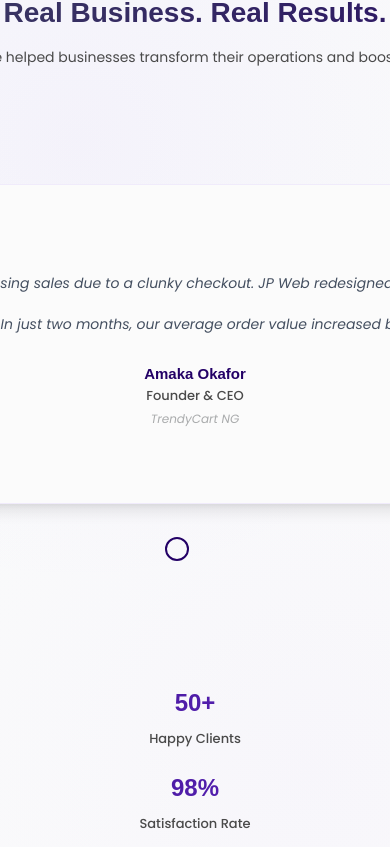
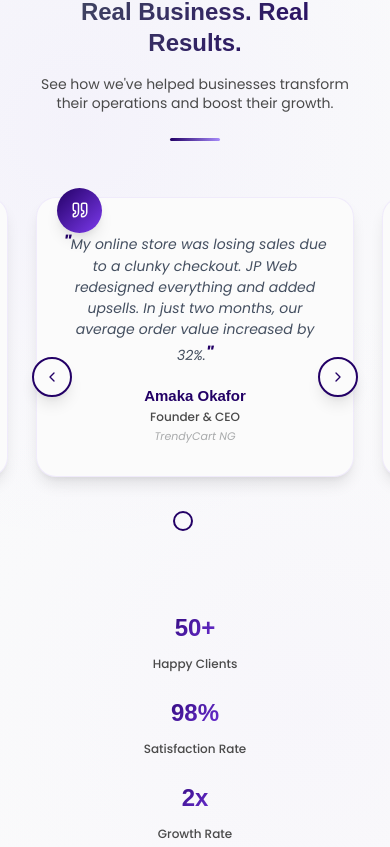
Before and after one commit to JosephWagio/jpweb, a React (Vite) app: page / in a window 390 px wide. Shown: the part 7357-8204 px from the top of the page. Built offline with nearby package versions, Linux system fonts and the light colour scheme.

Commit message:
testimonial edit

```diff
--- a/src/Components/Header/Header.css
+++ b/src/Components/Header/Header.css
@@ -125,6 +125,7 @@
     box-shadow: var(--shadow-medium);
     transition: var(--transition-smooth);
     animation: fadeInUp 0.8s ease-out 0.4s both;
+    outline: none;
 }
 
 .header__cta-button::before {
--- a/src/Components/Testimonials/Testimonials.css
+++ b/src/Components/Testimonials/Testimonials.css
@@ -65,7 +65,7 @@
 .testimonials__title-divider {
     width: 80px;
     height: 4px;
-    /* background: linear-gradient(90deg, var(--color-purple) 0%, var(--color-purple-light) 100%); */
+    background: linear-gradient(90deg, var(--color-purple) 0%, var(--color-purple-light) 100%);
     border-radius: 2px;
     margin: 0 auto;
 }
@@ -177,25 +177,6 @@
     z-index: 2;
 }
 
-/* Rating */
-.testimonials__rating {
-    display: flex;
-    justify-content: center;
-    gap: 0.25rem;
-    margin-bottom: 1.5rem;
-}
-
-.testimonials__star {
-    font-size: 20px;
-    color: #e5e7eb;
-    transition: var(--transition-smooth);
-}
-
-.testimonials__star--filled {
-    color: var(--color-gold);
-    text-shadow: 0 0 10px rgba(251, 191, 36, 0.3);
-}
-
 /* Quote */
 .testimonials__quote {
     font-family: var(--font-family);
@@ -224,46 +205,8 @@
     gap: 1.5rem;
 }
 
-.testimonials__avatar {
-    position: relative;
-    display: inline-block;
-}
-
-.testimonials__image {
-    width: 80px;
-    height: 80px;
-    border-radius: 50%;
-    object-fit: cover;
-    border: 3px solid var(--color-white);
-    box-shadow: var(--shadow-medium);
-    transition: var(--transition-smooth);
-}
-
-.testimonials__card:hover .testimonials__image {
-    transform: scale(1.05);
-    box-shadow: var(--shadow-large);
-}
-
-.testimonials__avatar-ring {
-    position: absolute;
-    top: -3px;
-    left: -3px;
-    right: -3px;
-    bottom: -3px;
-    border: 2px solid var(--color-purple);
-    border-radius: 50%;
-    opacity: 0;
-    transform: scale(0.9);
-    transition: var(--transition-bounce);
-}
-
-.testimonials__card:hover .testimonials__avatar-ring {
-    opacity: 1;
-    transform: scale(1);
-}
-
 .testimonials__author-info {
-    text-align: left;
+    text-align: center;
 }
 
 .testimonials__name {
@@ -491,80 +434,19 @@
     }
 }
 
-/* 768px and below */
+/* 768px and below - Improved Mobile Experience */
 @media (max-width: 768px) {
+    .testimonials {
+        min-height: auto;
+        padding: 2rem 0;
+    }
+
     .section__padding {
         padding: 3rem 1.5rem;
     }
 
-    .testimonials__title {
-        font-size: 32px;
-    }
-
-    .testimonials__subtitle {
-        font-size: 15px;
-    }
-
-    .testimonials__card {
-        padding: 2rem;
-        min-height: 350px;
-    }
-
-    .testimonials__author {
-        flex-direction: column;
-        text-align: center;
-        gap: 1rem;
-    }
-
-    .testimonials__author-info {
-        text-align: center;
-    }
-
-    .testimonials__image {
-        width: 70px;
-        height: 70px;
-    }
-
-    .testimonials__quote {
-        font-size: 15px;
-    }
-
-    .testimonials__name {
-        font-size: 16px;
-    }
-
-    .testimonials__stats {
-        gap: 2rem;
-    }
-
-    .testimonials__stat-number {
-        font-size: 28px;
-    }
-
-    .testimonials__nav {
-        width: 45px;
-        height: 45px;
-    }
-
-    .testimonials__nav--prev {
-        left: -15px;
-    }
-
-    .testimonials__nav--next {
-        right: -15px;
-    }
-
-    /* Hide coverflow effect on mobile */
-    .testimonials__swiper .swiper-slide {
-        opacity: 1;
-        transform: scale(1);
-    }
-}
-
-/* 450px and below */
-@media (max-width: 450px) {
-    .section__padding {
-        padding: 2.5rem 1rem;
+    .testimonials__container {
+        max-width: 100%;
     }
 
     .testimonials__header {
@@ -573,21 +455,40 @@
 
     .testimonials__title {
         font-size: 28px;
+        line-height: 1.3;
+        margin-bottom: 1rem;
     }
 
     .testimonials__subtitle {
-        font-size: 14px;
+        font-size: 15px;
+        line-height: 1.5;
+        margin-bottom: 1.5rem;
+    }
+
+    .testimonials__title-divider {
+        width: 60px;
+        height: 3px;
+    }
+
+    .testimonials__swiper-container {
+        margin-bottom: 3rem;
+    }
+
+    .testimonials__swiper {
+        padding: 1.5rem 0 3rem 0;
     }
 
     .testimonials__card {
-        padding: 1.5rem;
+        padding: 2rem 1.5rem;
         min-height: 320px;
+        margin: 0 0.5rem;
     }
 
     .testimonials__quote-icon {
         width: 50px;
         height: 50px;
         left: 1.5rem;
+        top: -12px;
     }
 
     .testimonials__quote-svg {
@@ -596,13 +497,143 @@
     }
 
     .testimonials__quote {
-        font-size: 14px;
+        font-size: 15px;
+        line-height: 1.6;
         margin-bottom: 1.5rem;
     }
 
-    .testimonials__image {
-        width: 60px;
-        height: 60px;
+    .testimonials__quote::before,
+    .testimonials__quote::after {
+        font-size: 20px;
+    }
+
+    .testimonials__author {
+        gap: 0;
+    }
+
+    .testimonials__name {
+        font-size: 16px;
+        margin-bottom: 0.25rem;
+    }
+
+    .testimonials__role {
+        font-size: 13px;
+        margin-bottom: 0.125rem;
+    }
+
+    .testimonials__company {
+        font-size: 12px;
+    }
+
+    .testimonials__nav {
+        width: 44px;
+        height: 44px;
+    }
+
+    .testimonials__nav-icon {
+        width: 18px;
+        height: 18px;
+    }
+
+    .testimonials__nav--prev {
+        left: -10px;
+    }
+
+    .testimonials__nav--next {
+        right: -10px;
+    }
+
+    .testimonials__stats {
+        flex-wrap: wrap;
+        gap: 2rem;
+        justify-content: space-around;
+        margin-top: 3rem;
+    }
+
+    .testimonials__stat {
+        min-width: 120px;
+    }
+
+    .testimonials__stat-number {
+        font-size: 26px;
+    }
+
+    .testimonials__stat-label {
+        font-size: 13px;
+    }
+
+    /* Remove slide effects on mobile */
+    .testimonials__swiper .swiper-slide {
+        opacity: 1;
+        transform: scale(1);
+    }
+
+    .testimonials__swiper .swiper-slide-next,
+    .testimonials__swiper .swiper-slide-prev {
+        opacity: 1;
+        transform: scale(1);
+    }
+}
+
+/* 450px and below - Enhanced Mobile */
+@media (max-width: 450px) {
+    .section__padding {
+        padding: 2.5rem 1rem;
+    }
+
+    .testimonials__header {
+        margin-bottom: 2.5rem;
+    }
+
+    .testimonials__title {
+        font-size: 24px;
+        line-height: 1.3;
+    }
+
+    .testimonials__subtitle {
+        font-size: 14px;
+        line-height: 1.4;
+    }
+
+    .testimonials__title-divider {
+        width: 50px;
+    }
+
+    .testimonials__swiper-container {
+        margin-bottom: 2.5rem;
+    }
+
+    .testimonials__swiper {
+        padding: 1rem 0 2.5rem 0;
+    }
+
+    .testimonials__card {
+        padding: 1.5rem 1.25rem;
+        min-height: 280px;
+        margin: 0 0.25rem;
+    }
+
+    .testimonials__quote-icon {
+        width: 45px;
+        height: 45px;
+        left: 1.25rem;
+        top: -10px;
+    }
+
+    .testimonials__quote-svg {
+        width: 18px;
+        height: 18px;
+    }
+
+    .testimonials__quote {
+        font-size: 14px;
+        line-height: 1.5;
+        margin-bottom: 1.25rem;
+    }
+
+    .testimonials__quote::before,
+    .testimonials__quote::after {
+        font-size: 18px;
     }
 
     .testimonials__name {
@@ -610,24 +641,11 @@
     }
 
     .testimonials__role {
-        font-size: 13px;
+        font-size: 12px;
     }
 
     .testimonials__company {
-        font-size: 12px;
-    }
-
-    .testimonials__stats {
-        flex-direction: column;
-        gap: 1.5rem;
-    }
-
-    .testimonials__stat-number {
-        font-size: 24px;
-    }
-
-    .testimonials__stat-label {
-        font-size: 13px;
+        font-size: 11px;
     }
 
     .testimonials__nav {
@@ -641,22 +659,52 @@
     }
 
     .testimonials__nav--prev {
-        left: -10px;
+        left: -5px;
     }
 
     .testimonials__nav--next {
-        right: -10px;
+        right: -5px;
+    }
+
+    .testimonials__stats {
+        flex-direction: column;
+        align-items: center;
+        gap: 1.5rem;
+        margin-top: 2.5rem;
+    }
+
+    .testimonials__stat {
+        min-width: auto;
+    }
+
+    .testimonials__stat-number {
+        font-size: 24px;
+    }
+
+    .testimonials__stat-label {
+        font-size: 12px;
+    }
+
+    .testimonials__pagination-bullet {
+        width: 10px;
+        height: 10px;
+        margin: 0 4px;
+    }
+
+    .testimonials__pagination-bullet::before {
+        width: 16px;
+        height: 16px;
     }
 }
 
-/* 375px and below */
+/* 375px and below - Compact Mobile */
 @media (max-width: 375px) {
     .section__padding {
         padding: 2rem 0.875rem;
     }
 
     .testimonials__title {
-        font-size: 24px;
+        font-size: 22px;
     }
 
     .testimonials__subtitle {
@@ -664,17 +712,30 @@
     }
 
     .testimonials__card {
-        padding: 1.25rem;
-        min-height: 300px;
+        padding: 1.25rem 1rem;
+        min-height: 260px;
+    }
+
+    .testimonials__quote-icon {
+        width: 42px;
+        height: 42px;
+        left: 1rem;
+    }
+
+    .testimonials__quote-svg {
+        width: 16px;
+        height: 16px;
     }
 
     .testimonials__quote {
         font-size: 13px;
+        line-height: 1.4;
+        margin-bottom: 1rem;
     }
 
-    .testimonials__image {
-        width: 55px;
-        height: 55px;
+    .testimonials__quote::before,
+    .testimonials__quote::after {
+        font-size: 16px;
     }
 
     .testimonials__name {
@@ -682,11 +743,21 @@
     }
 
     .testimonials__role {
-        font-size: 12px;
+        font-size: 11px;
     }
 
     .testimonials__company {
-        font-size: 11px;
+        font-size: 10px;
+    }
+
+    .testimonials__nav {
+        width: 36px;
+        height: 36px;
+    }
+
+    .testimonials__nav-icon {
+        width: 14px;
+        height: 14px;
     }
 
     .testimonials__stat-number {
@@ -694,11 +765,11 @@
     }
 
     .testimonials__stat-label {
-        font-size: 12px;
+        font-size: 11px;
     }
 }
 
-/* 320px and below */
+/* 320px and below - Ultra Compact */
 @media (max-width: 320px) {
     .section__padding {
         padding: 1.5rem 0.75rem;
@@ -709,72 +780,93 @@
     }
 
     .testimonials__title {
-        font-size: 22px;
+        font-size: 20px;
+        line-height: 1.2;
     }
 
     .testimonials__subtitle {
         font-size: 12px;
-        line-height: 1.5;
+        line-height: 1.3;
+        margin-bottom: 1.25rem;
+    }
+
+    .testimonials__title-divider {
+        width: 40px;
+        height: 2px;
     }
 
     .testimonials__swiper-container {
-        margin-bottom: 3rem;
+        margin-bottom: 2rem;
+    }
+
+    .testimonials__swiper {
+        padding: 0.75rem 0 2rem 0;
     }
 
     .testimonials__card {
-        padding: 1rem;
-        min-height: 280px;
+        padding: 1rem 0.875rem;
+        min-height: 240px;
+        margin: 0;
     }
 
     .testimonials__quote-icon {
-        width: 45px;
-        height: 45px;
-        left: 1rem;
+        width: 38px;
+        height: 38px;
+        left: 0.875rem;
+        top: -8px;
     }
 
     .testimonials__quote-svg {
-        width: 18px;
-        height: 18px;
-    }
-
-    .testimonials__rating {
-        margin-bottom: 1rem;
-    }
-
-    .testimonials__star {
-        font-size: 16px;
+        width: 14px;
+        height: 14px;
     }
 
     .testimonials__quote {
         font-size: 12px;
-        line-height: 1.6;
-        margin-bottom: 1.25rem;
+        line-height: 1.3;
+        margin-bottom: 0.875rem;
     }
 
-    .testimonials__author {
-        gap: 0.75rem;
-    }
-
-    .testimonials__image {
-        width: 50px;
-        height: 50px;
+    .testimonials__quote::before,
+    .testimonials__quote::after {
+        font-size: 14px;
     }
 
     .testimonials__name {
         font-size: 13px;
+        margin-bottom: 0.125rem;
     }
 
     .testimonials__role {
-        font-size: 11px;
+        font-size: 10px;
+        margin-bottom: 0.125rem;
     }
 
     .testimonials__company {
-        font-size: 10px;
+        font-size: 9px;
+    }
+
+    .testimonials__nav {
+        width: 32px;
+        height: 32px;
+    }
+
+    .testimonials__nav-icon {
+        width: 12px;
+        height: 12px;
+    }
+
+    .testimonials__nav--prev {
+        left: 0;
+    }
+
+    .testimonials__nav--next {
+        right: 0;
     }
 
     .testimonials__stats {
-        gap: 1rem;
-        margin-top: 3rem;
+        gap: 1.25rem;
+        margin-top: 2rem;
     }
 
     .testimonials__stat-number {
@@ -782,31 +874,18 @@
     }
 
     .testimonials__stat-label {
-        font-size: 11px;
-    }
-
-    .testimonials__nav {
-        width: 35px;
-        height: 35px;
-    }
-
-    .testimonials__nav-icon {
-        width: 14px;
-        height: 14px;
-    }
-
-    .testimonials__nav--prev {
-        left: -5px;
-    }
-
-    .testimonials__nav--next {
-        right: -5px;
+        font-size: 10px;
     }
 
     .testimonials__pagination-bullet {
-        width: 10px;
-        height: 10px;
-        margin: 0 4px;
+        width: 8px;
+        height: 8px;
+        margin: 0 3px;
+    }
+
+    .testimonials__pagination-bullet::before {
+        width: 14px;
+        height: 14px;
     }
 }
 
@@ -816,7 +895,6 @@
     .testimonials__swiper .swiper-slide,
     .testimonials__card,
     .testimonials__quote-icon,
-    .testimonials__image,
     .testimonials__nav {
         animation: none;
         transition: none;
@@ -864,8 +942,7 @@
     }
 
     .testimonials::before,
-    .testimonials__card-glow,
-    .testimonials__avatar-ring {
+    .testimonials__card-glow {
         display: none;
     }
 
```
Also changed, not shown: src/Components/Testimonials/Testimonials.jsx (+0 -22 lines).
